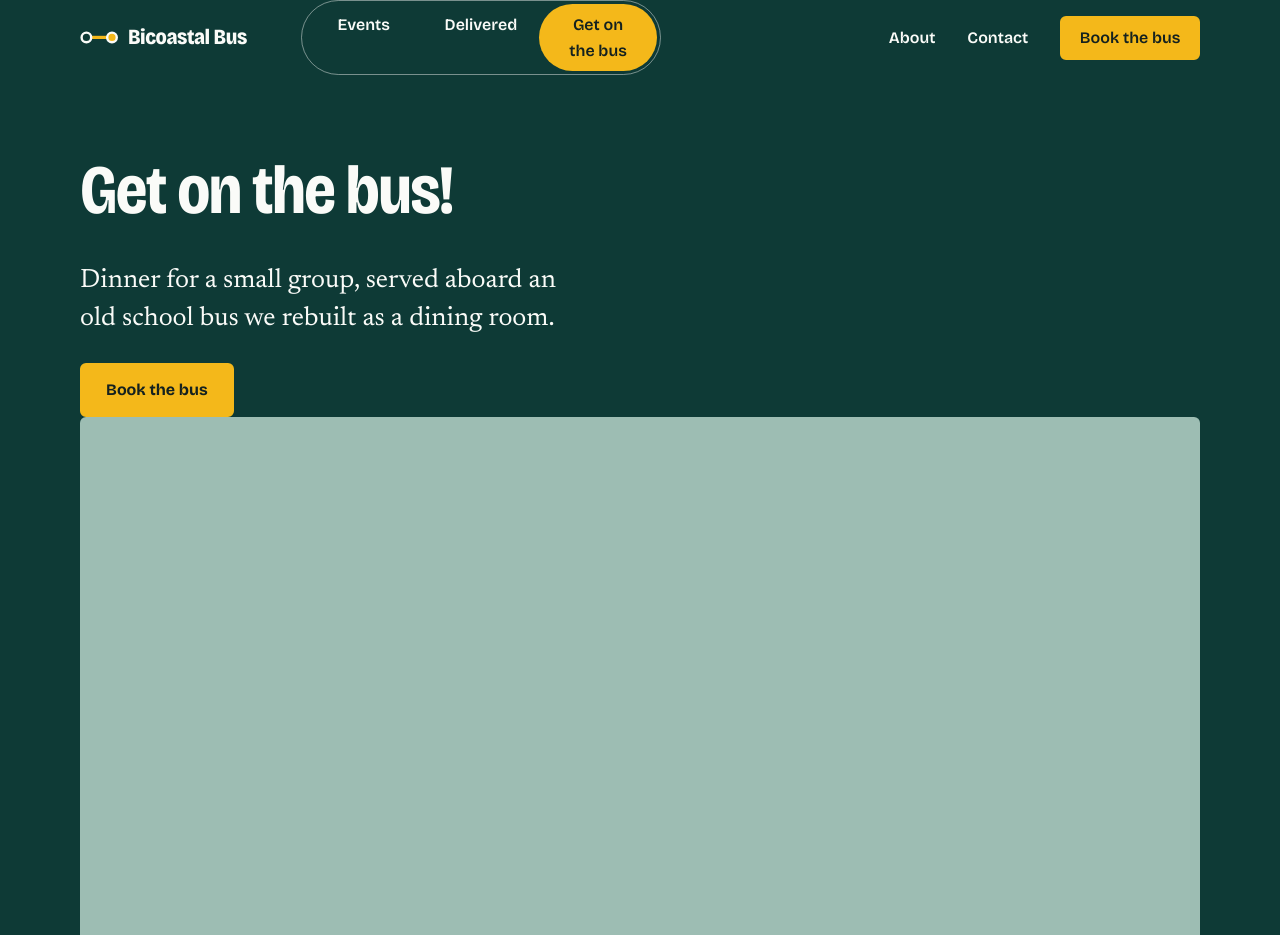
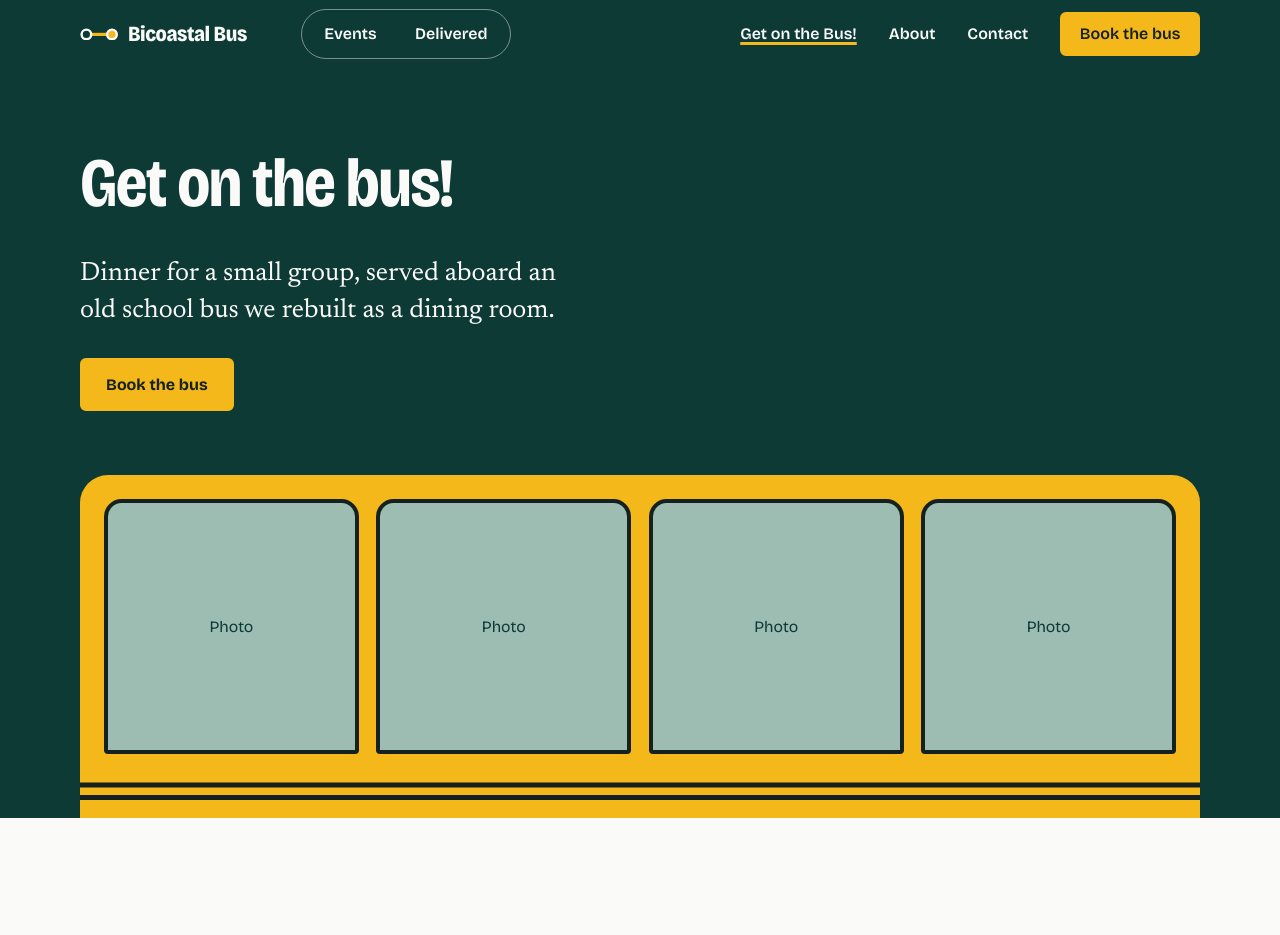
Before and after one commit to purrogrammer7/clientele-staging, a plain HTML site: page bus.html in a window 1280 px wide. Shown: the top 935 px of the page. Drawn offline with nearby package versions, Linux system fonts and the light colour scheme.

Commit message:
revise menu and bus info

```diff
--- a/bus.html
+++ b/bus.html
@@ -35,17 +35,17 @@
         Bicoastal Bus
       </a>
 
-      <!-- The three ways to eat with us. Always visible, on every page. -->
+      <!-- The two sides of the catering business. Always visible, on every page. -->
       <nav class="mode" aria-label="Catering type">
         <a href="events.html">Events</a>
         <a href="delivered.html">Delivered</a>
-        <a href="bus.html" aria-current="page">Get on the bus</a>
       </nav>
 
       <button class="nav-toggle" type="button" aria-expanded="false" aria-controls="site-nav">Menu</button>
 
       <nav class="site-nav" id="site-nav" aria-label="Main">
         <ul>
+          <li><a href="bus.html" aria-current="page">Get on the Bus!</a></li>
           <li><a href="about.html">About</a></li>
           <li><a href="contact.html">Contact</a></li>
           <li><a class="btn" href="contact.html?type=bus">Book the bus</a></li>
@@ -193,7 +193,7 @@
           <ul>
             <li><a href="events.html">Event catering</a></li>
             <li><a href="delivered.html">Delivered catering</a></li>
-            <li><a href="bus.html">Get on the bus</a></li>
+            <li><a href="bus.html">Get on the Bus!</a></li>
             <li><a href="about.html">About</a></li>
             <li><a href="contact.html">Contact</a></li>
           </ul>
--- a/css/styles.css
+++ b/css/styles.css
@@ -182,6 +182,7 @@ img { display: block; max-width: 100%; height: auto; }
 .mode a {
   flex: 1;
   text-align: center;
+  white-space: nowrap;
   padding: 0.5rem 1.2rem;
   border-radius: 99px;
   font-family: var(--font-display);
@@ -191,7 +192,7 @@ img { display: block; max-width: 100%; height: auto; }
 }
 .mode a:hover { background: rgb(250 251 248 / 0.12); }
 .mode a[aria-current="page"] { background: var(--yellow); color: var(--ink); }
-@media (min-width: 56em) {
+@media (min-width: 64em) {
   .mode { order: 0; flex-basis: auto; margin: 0 auto 0 clamp(1rem, 3vw, 2.5rem); }
 }
 
@@ -238,8 +239,8 @@ html:not(.js) .nav-toggle { display: none; }
 html:not(.js) .site-header__inner { flex-wrap: wrap; padding-block: 0.75rem; }
 html:not(.js) .site-nav { display: block; width: 100%; }
 
-/* 56em, not 48em: the header also has to fit the Events / Delivered switch. */
-@media (min-width: 56em) {
+/* 64em, not 48em: the header has to fit the switch plus three links and a button. */
+@media (min-width: 64em) {
   .nav-toggle { display: none; }
   .site-nav,
   .site-nav.is-open,
@@ -305,14 +306,17 @@ html:not(.js) .site-nav { display: block; width: 100%; }
 @media (min-width: 50em) { .doors { grid-template-columns: 1fr 1fr; } }
 .hero + .section { padding-top: calc(var(--section) * 2); }
 
+/* Same panels used mid-page (bus.html): no overlap, no photo. */
+.doors--flat { margin: 0; }
+.doors--flat h3 { display: flex; align-items: center; gap: 0.6rem; }
+
 .door {
   display: flex;
   flex-direction: column;
   background: #fff;
   color: var(--ink);
-  border: none;
-  box-shadow: 0 4px 6px rgba(14, 58, 54, 0.1);
-  border-radius: 10px;
+  border: 1.5px solid var(--ink);
+  border-radius: var(--radius);
   overflow: hidden;
 }
 .door .photo { border-radius: 0; aspect-ratio: 16 / 9; }
@@ -482,6 +486,43 @@ html:not(.js) .site-nav { display: block; width: 100%; }
 .quotes p { font-size: var(--step-1); line-height: 1.4; font-style: italic; margin-bottom: 0.75rem; }
 .quotes footer { font-family: var(--font-display); font-weight: 600; font-size: var(--step--1); }
 
+/* The bus: yellow band used for the home-page feature and the bus CTA. */
+.section--bus { background: var(--yellow); color: var(--ink); }
+.section.section--bus .btn { background: var(--ink); border-color: var(--ink); color: var(--paper); }
+.section.section--bus .btn:hover { background: transparent; color: var(--ink); }
+.section--bus .photo { background: var(--paper); }
+
+/* bus.html hero: the side of the bus, with photo slots as its windows. */
+.page-head--bus { padding-bottom: 0; }
+.page-head--bus > .wrap { display: flow-root; }
+.page-head--bus .lede { margin-bottom: 1.75rem; }
+.bus-windows {
+  position: relative;
+  display: grid;
+  grid-template-columns: repeat(4, 1fr);
+  gap: clamp(0.4rem, 1.5vw, 1.1rem);
+  margin-top: clamp(2.5rem, 6vw, 4rem);
+  padding: clamp(0.6rem, 2vw, 1.5rem);
+  padding-bottom: clamp(2.25rem, 6vw, 4rem);
+  background: var(--yellow);
+  border-radius: clamp(0.9rem, 2.5vw, 1.75rem) clamp(0.9rem, 2.5vw, 1.75rem) 0 0;
+}
+.bus-windows::after {            /* the two black rails along the side */
+  content: "";
+  position: absolute;
+  inset: auto 0 clamp(0.6rem, 1.6vw, 1.1rem) 0;
+  height: clamp(3px, 0.5vw, 5px);
+  background: var(--ink);
+  box-shadow: 0 calc(clamp(3px, 0.5vw, 5px) * -2.5) 0 var(--ink);
+}
+.bus-windows .photo {
+  aspect-ratio: 1;
+  background: var(--glass);
+  border: clamp(2px, 0.4vw, 4px) solid var(--ink);
+  border-radius: clamp(0.5rem, 1.6vw, 1.1rem) clamp(0.5rem, 1.6vw, 1.1rem) 0.25rem 0.25rem;
+}
+.bus-windows .photo span { padding: 0.25rem; }
+
 /* 9. Menus ---------------------------------------------------------------- */
 .tabs {
   display: flex;
@@ -560,7 +601,7 @@ html:not(.js) .tabs { display: none; }          /* without JS, every menu just s
   padding: 0;
 }
 .choice__options { display: grid; gap: 0.75rem; }
-@media (min-width: 36em) { .choice__options { grid-template-columns: 1fr 1fr; } }
+@media (min-width: 44em) { .choice__options { grid-template-columns: repeat(3, 1fr); } }
 .choice label {
   display: flex;
   align-items: center;
```
Also changed, not shown: contact.html (+3 -3 lines), delivered.html (+3 -3 lines), events.html (+3 -3 lines), images/about.html (renamed from about.html, +3 -3 lines), index.html (+3 -3 lines).
